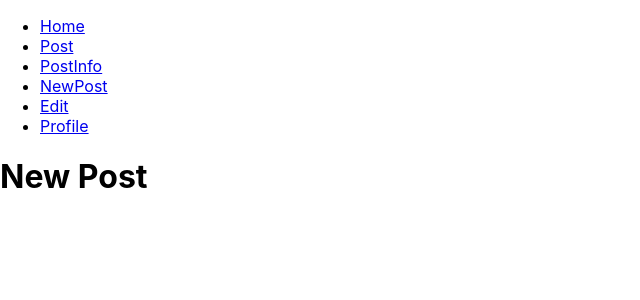
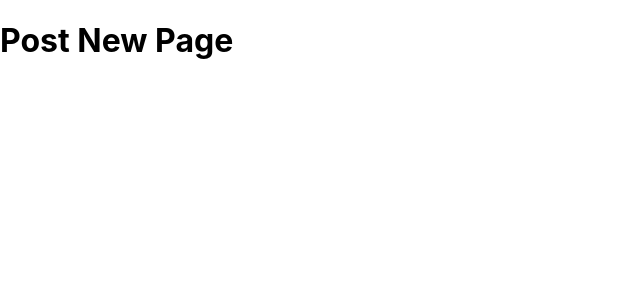
Before and after one commit to tmdeksdl/blog-app, a React (Create React App) app: page /posts/new in a window 1280 px wide. Shown: the top 300 px of the page, without its empty margins (0-640 px from the left). Built offline with nearby package versions, Linux system fonts and the light colour scheme.

Commit message:
Feat: 기본 라우트 설정 (Part 2)

```diff
--- a/src/App.tsx
+++ b/src/App.tsx
@@ -1,42 +1,6 @@
-import React from 'react';
-import logo from './logo.svg';
-import './App.css';
-import { Route, Routes, Navigate } from 'react-router-dom';
-import { Link } from 'react-router-dom';
+import Router from './components/Router';
 function App() {
-  return (
-    <>
-      <ul>
-        <li>
-          <Link to="/">Home</Link>
-        </li>
-        <li>
-          <Link to="/posts">Post</Link>
-        </li>
-        <li>
-          <Link to="/posts/:id">PostInfo</Link>
-        </li>
-        <li>
-          <Link to="/posts/new">NewPost</Link>
-        </li>
-        <li>
-          <Link to="/posts/edit/:id">Edit</Link>
-        </li>
-        <li>
-          <Link to="/posts/profile">Profile</Link>
-        </li>
-      </ul>
-      <Routes>
-        <Route path="/" element={<h1>Home</h1>}></Route>
-        <Route path="/posts" element={<h1>post list page</h1>}></Route>
-        <Route path="/posts/:id" element={<h1>Post Info Page</h1>}></Route>
-        <Route path="/posts/new" element={<h1>New Post</h1>}></Route>
-        <Route path="/posts/edit/:id" element={<h1>Edit Post</h1>}></Route>
-        <Route path="/posts/profile" element={<h1>Profile</h1>}></Route>
-        <Route path="*" element={<Navigate replace to="/" />}></Route>
-      </Routes>
-    </>
-  );
+  return <Router />;
 }
 
 export default App;
--- /dev/null
+++ b/src/components/Router.tsx
@@ -0,0 +1,25 @@
+import { Route, Routes, Navigate } from 'react-router-dom';
+import Home from '../pages/home';
+import PostList from '../pages/posts';
+import PostDetail from '../pages/posts/detail';
+import PostNew from '../pages/posts/new';
+import PostEdit from '../pages/posts/edit';
+import ProfilePage from '../pages/profile';
+import LoginPage from '../pages/login';
+import SignupPage from '../pages/signup';
+
+export default function Router() {
+  return (
+    <Routes>
+      <Route path="/" element={<Home />}></Route>
+      <Route path="/posts" element={<PostList />}></Route>
+      <Route path="/posts/:id" element={<PostDetail />}></Route>
+      <Route path="/posts/new" element={<PostNew />}></Route>
+      <Route path="/posts/edit/:id" element={<PostEdit />}></Route>
+      <Route path="/posts/profile" element={<ProfilePage />}></Route>
+      <Route path="/login" element={<LoginPage />}></Route>
+      <Route path="/signup" element={<SignupPage />}></Route>
+      <Route path="*" element={<Navigate replace to="/" />}></Route>
+    </Routes>
+  );
+}
--- /dev/null
+++ b/src/pages/home/index.tsx
@@ -0,0 +1,3 @@
+export default function Home() {
+  return <h1>Home</h1>;
+}
--- /dev/null
+++ b/src/pages/login/index.tsx
@@ -0,0 +1,3 @@
+export default function LoginPage() {
+  return <div>Login Page</div>;
+}
--- /dev/null
+++ b/src/pages/posts/detail.tsx
@@ -0,0 +1,3 @@
+export default function PostDetail() {
+  return <h1>Post Detail Page</h1>;
+}
--- /dev/null
+++ b/src/pages/posts/edit.tsx
@@ -0,0 +1,3 @@
+export default function PostEdit() {
+  return <h1>Post Edit Page</h1>;
+}
--- /dev/null
+++ b/src/pages/posts/index.tsx
@@ -0,0 +1,3 @@
+export default function PostList() {
+  return <h1>post list page</h1>;
+}
--- /dev/null
+++ b/src/pages/posts/new.tsx
@@ -0,0 +1,3 @@
+export default function PostNew() {
+  return <h1>Post New Page</h1>;
+}
--- /dev/null
+++ b/src/pages/profile/index.tsx
@@ -0,0 +1,3 @@
+export default function ProfilePage() {
+  return <h1>Profile Page</h1>;
+}
--- /dev/null
+++ b/src/pages/signup/index.tsx
@@ -0,0 +1,3 @@
+export default function SignupPage() {
+  return <div>Signup Page</div>;
+}
```
